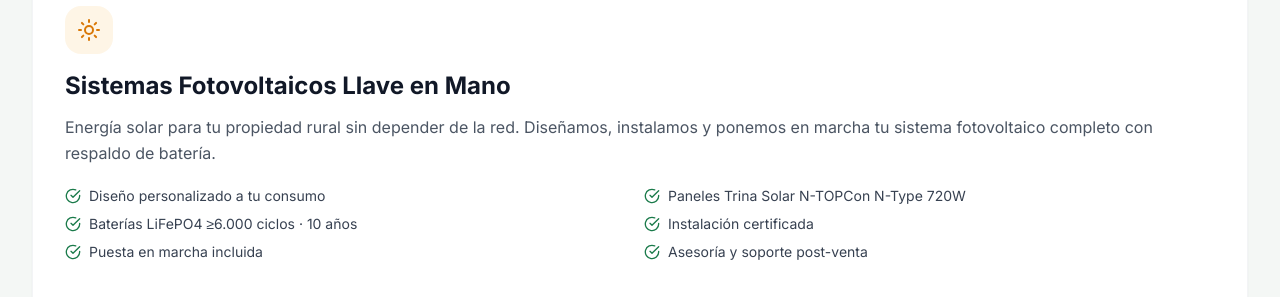
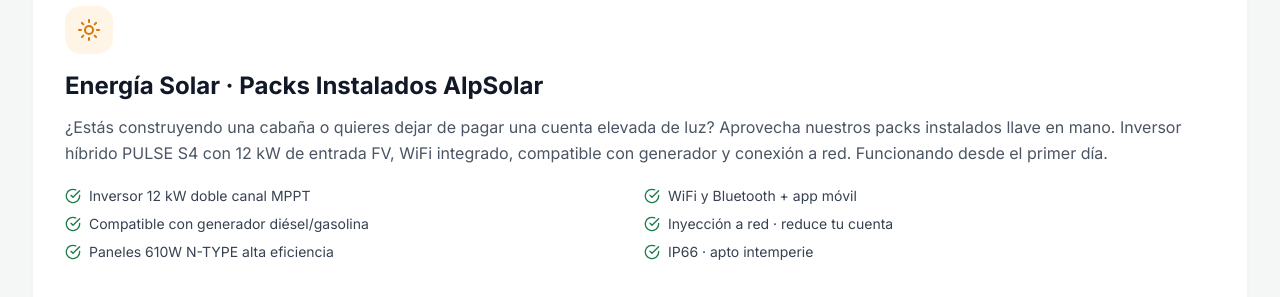
Before and after one commit to raulhidalgo78-eng/ecoguard, a Next.js app: page / in a window 1280 px wide. Shown: the part 3158-3455 px from the top of the page. Built offline with nearby package versions, Linux system fonts and the light colour scheme.

Commit message:
feat: reemplazar Trina Solar por packs AlpSolar con MP links y precios finales

```diff
--- a/app/components/ServiciosPrecios.js
+++ b/app/components/ServiciosPrecios.js
@@ -39,94 +39,49 @@
   ],
 }
 
-const solar = {
-  icon: Sun,
-  color: 'bg-brand-solar/10 text-brand-solar-dark',
-  image: '/images/instalacion-paneles.png',
-  imagePosition: 'center',
-  title: 'Sistemas Fotovoltaicos Llave en Mano',
-  description: 'Energía solar para tu propiedad rural sin depender de la red. Diseñamos, instalamos y ponemos en marcha tu sistema fotovoltaico completo con respaldo de batería.',
-  features: ['Diseño personalizado a tu consumo', 'Paneles Trina Solar N-TOPCon N-Type 720W', 'Baterías LiFePO4 ≥6.000 ciclos · 10 años', 'Instalación certificada', 'Puesta en marcha incluida', 'Asesoría y soporte post-venta'],
-  planes: [
-    {
-      featured: false,
-      badge: 'Entrada',
-      name: 'Solar Hogar',
-      tag: '4.3 kW · 4.8 kWh',
-      desc: 'Para hogares y parcelas hasta ~150 kWh/mes. Consumo moderado sin depender de la red.',
-      precio: '$3.590.000',
-      nota: 'IVA incluido · instalado',
-      ahorro: '$100.000',
-      mpLink: 'https://mpago.la/2vPPdij',
-      items: ['6 paneles Trina Solar 720W N-TOPCon N-Type', 'Inversor híbrido', 'Batería LiFePO4 48V 100Ah · 4,8 kWh', 'Estructura aluminio, cableado y protecciones', 'Instalación y puesta en marcha'],
-    },
-    {
-      featured: true,
-      badge: '⭐ Recomendado',
-      name: 'Solar Hogar+',
-      tag: '8 kW · 9.6 kWh',
-      desc: 'Para hogares de 150 a 300 kWh/mes. El equilibrio ideal entre potencia y autonomía.',
-      precio: '$5.590.000',
-      nota: 'IVA incluido · instalado',
-      ahorro: '$100.000',
-      mpLink: 'https://mpago.la/2bLL29f',
-      items: ['11 paneles Trina Solar 720W N-TOPCon N-Type', 'Inversor híbrido 10.2 kW MPPT', 'Batería LiFePO4 48V 200Ah · 9,6 kWh', 'Estructura aluminio, cableado y protecciones', 'Instalación y puesta en marcha'],
-    },
-    {
-      featured: false,
-      badge: 'Alto consumo',
-      name: 'Solar Pro',
-      tag: '12 kW · 19.2 kWh',
-      desc: 'Para hogares sobre 300 kWh/mes. Máxima potencia para alto consumo o uso productivo.',
-      precio: '$9.690.000',
-      nota: 'IVA incluido · instalado',
-      ahorro: '$200.000',
-      mpLink: 'https://mpago.la/1FWedZr',
-      items: ['17 paneles Trina Solar 720W N-TOPCon N-Type', 'Inversor híbrido 10.2 kW MPPT', '2× Batería LiFePO4 48V 200Ah · 19,2 kWh', 'Estructura aluminio inclinada, cableado y protecciones', 'Instalación y puesta en marcha'],
-    },
-  ],
-}
-
 const alpsolar = {
   icon: Sun,
   color: 'bg-brand-solar/10 text-brand-solar-dark',
   image: '/images/instalacion-paneles.png',
   imagePosition: 'center',
-  title: 'Sistemas AlpSolar · Acceso y Potencia',
-  description: 'La alternativa de alta eficiencia a mejor precio. Inversor PULSE S4 con 12 kW de entrada fotovoltaica, WiFi integrado, compatible con generador y conexión a red eléctrica. Llave en mano.',
+  title: 'Energía Solar · Packs Instalados AlpSolar',
+  description: '¿Estás construyendo una cabaña o quieres dejar de pagar una cuenta elevada de luz? Aprovecha nuestros packs instalados llave en mano. Inversor híbrido PULSE S4 con 12 kW de entrada FV, WiFi integrado, compatible con generador y conexión a red. Funcionando desde el primer día.',
   features: ['Inversor 12 kW doble canal MPPT', 'WiFi y Bluetooth + app móvil', 'Compatible con generador diésel/gasolina', 'Inyección a red · reduce tu cuenta', 'Paneles 610W N-TYPE alta eficiencia', 'IP66 · apto intemperie'],
   planes: [
     {
       featured: false,
-      badge: 'Inicio',
-      name: 'AlpSolar Inicio',
+      badge: 'Pack Inicial',
+      name: 'Pack Inicial',
       tag: '1.83 kW · 5.12 kWh',
       desc: 'Para cabañas, casas de campo y consumo básico. Ideal para partir con energía solar sin gran inversión.',
-      precio: '$2.240.000',
+      precio: '$2.290.000',
       nota: 'IVA incluido · instalado',
-      ahorro: '$224.000',
+      ahorro: '$50.000',
+      mpLink: 'https://mpago.la/1zz9c26',
       items: ['3 paneles AlpSolar 610W N-TYPE', 'Inversor híbrido PULSE S4 12 kW', 'Batería LiFePO4 5.12 kWh LIVO-Y', 'Cableado, cajas de protección y soporte', 'Instalación y puesta en marcha'],
     },
     {
       featured: false,
-      badge: 'Intermedia',
-      name: 'AlpSolar Intermedia',
+      badge: 'Pack Intermedio',
+      name: 'Pack Intermedio',
       tag: '3.66 kW · 10.24 kWh',
       desc: 'Para hogares con consumo moderado. Autonomía real con doble batería y mayor generación diaria.',
-      precio: '$3.720.000',
+      precio: '$3.790.000',
       nota: 'IVA incluido · instalado',
-      ahorro: '$372.000',
+      ahorro: '$100.000',
+      mpLink: 'https://mpago.la/2UUkNAQ',
       items: ['6 paneles AlpSolar 610W N-TYPE', 'Inversor híbrido PULSE S4 12 kW', '2× Batería LiFePO4 5.12 kWh LIVO-Y', 'Cableado, cajas de protección y soporte', 'Instalación y puesta en marcha'],
     },
     {
       featured: true,
       badge: '⭐ Recomendado',
-      name: 'AlpSolar Full',
+      name: 'Pack Full',
       tag: '6.1 kW · 15.36 kWh',
       desc: 'Para hogares de consumo alto o uso productivo. Máxima autonomía con 10 paneles y triple batería.',
-      precio: '$5.390.000',
+      precio: '$5.590.000',
       nota: 'IVA incluido · instalado',
-      ahorro: '$539.000',
+      ahorro: '$150.000',
+      mpLink: 'https://mpago.la/2XYXGMC',
       items: ['10 paneles AlpSolar 610W N-TYPE', 'Inversor híbrido PULSE S4 12 kW', '3× Batería LiFePO4 5.12 kWh LIVO-Y', 'Cableado, cajas de protección y soporte', 'Instalación y puesta en marcha'],
     },
   ],
@@ -241,14 +196,13 @@
           <div className="inline-flex items-center gap-2 bg-brand-green/10 text-brand-green rounded-full px-4 py-1.5 text-sm font-medium mb-4">
             Servicios y Precios
           </div>
-          <h2 className="section-title mb-4">Dos soluciones. Un solo proveedor.</h2>
+          <h2 className="section-title mb-4">Seguridad y energía solar. Llave en mano.</h2>
           <p className="section-subtitle max-w-2xl mx-auto">
-            Integramos seguridad y energía en una propuesta completa para el campo chileno, sin depender de infraestructura existente.
+            Cámaras solares con 4G e IA y sistemas fotovoltaicos instalados para el campo chileno, sin depender de infraestructura existente.
           </p>
         </div>
         <div className="flex flex-col gap-10">
           <ServicioBloque servicio={camaras} />
-          <ServicioBloque servicio={solar} />
           <ServicioBloque servicio={alpsolar} />
         </div>
         <p className="text-center text-sm text-gray-400 mt-6">
```
